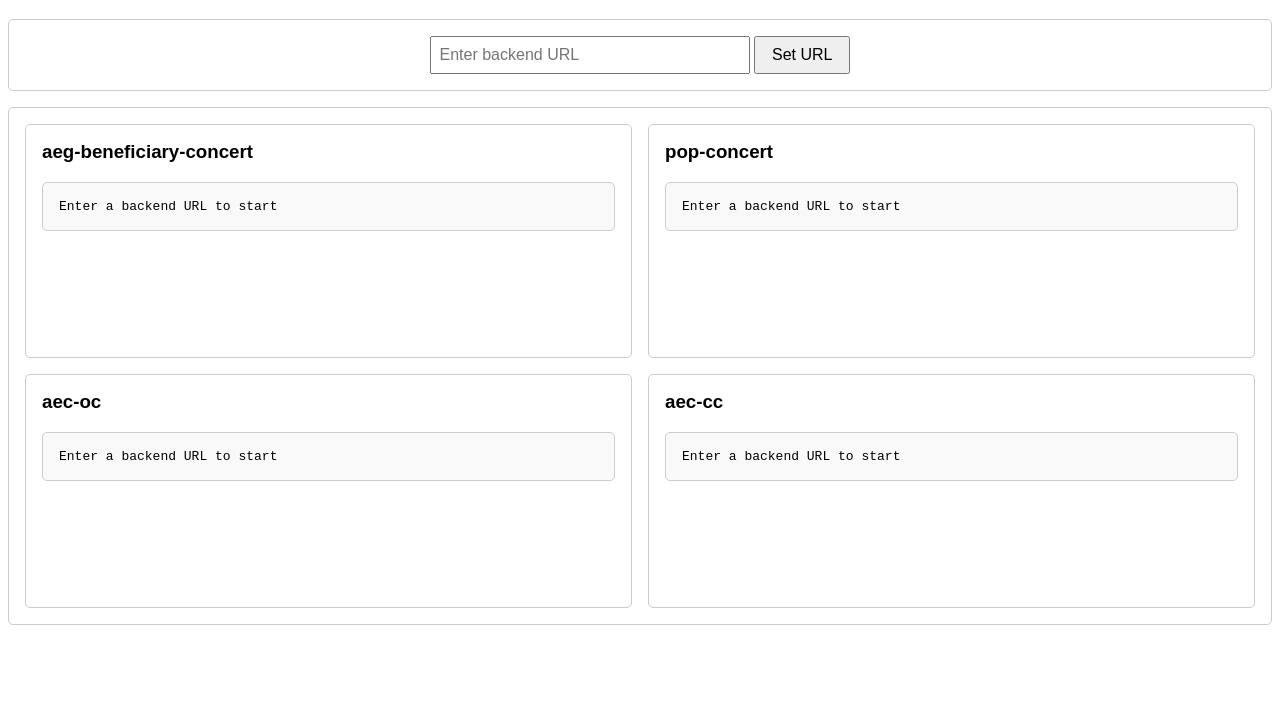
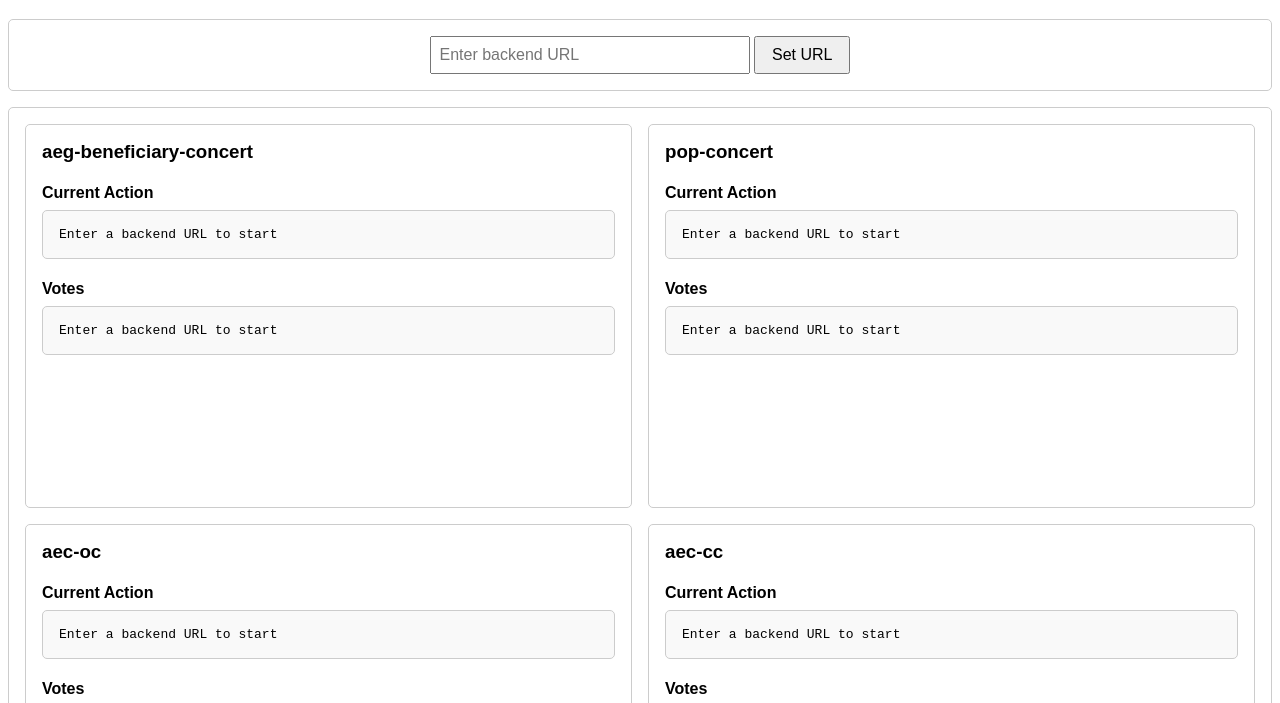
Before and after one commit to blz-it/aec-2024-skill08-s4-api, a website: page jury/index.html in a window 1280 px wide. Shown: the part 61-764 px from the top of the page. Drawn offline with Linux system fonts and the light colour scheme.

Commit message:
feat(jury-tool): show vote results

```diff
--- a/jury/index.html
+++ b/jury/index.html
@@ -19,7 +19,7 @@
       }
 
       #events > div {
-        min-height: 200px;
+        min-height: 350px;
       }
 
       div {
@@ -32,12 +32,17 @@
         margin-top: 0;
       }
 
+      h4 {
+        margin-bottom: 0.5rem;
+      }
+
       pre {
         background-color: #f9f9f9;
         border: 1px solid #ccc;
         border-radius: 5px;
         padding: 1rem;
         margin: 0;
+        margin-bottom: 1rem;
       }
 
       #urlInputContainer {
@@ -74,7 +79,7 @@
 
       let backendUrl = '';
 
-      // Create html elements for each event
+      // Create HTML elements for each event
       events.forEach((event) => {
         const div = document.createElement('div');
         div.id = event;
@@ -84,10 +89,23 @@
         h3.textContent = event;
         document.getElementById(event).appendChild(h3);
 
-        const pre = document.createElement('pre');
-        pre.id = event + '-data';
-        pre.textContent = 'Enter a backend URL to start';
-        document.getElementById(event).appendChild(pre);
+        const h4Subscribe = document.createElement('h4');
+        h4Subscribe.textContent = 'Current Action';
+        document.getElementById(event).appendChild(h4Subscribe);
+
+        const preSubscribe = document.createElement('pre');
+        preSubscribe.id = event + '-data';
+        preSubscribe.textContent = 'Enter a backend URL to start';
+        document.getElementById(event).appendChild(preSubscribe);
+
+        const h4Vote = document.createElement('h4');
+        h4Vote.textContent = 'Votes';
+        document.getElementById(event).appendChild(h4Vote);
+
+        const preVote = document.createElement('pre');
+        preVote.id = event + '-vote';
+        preVote.textContent = 'Enter a backend URL to start';
+        document.getElementById(event).appendChild(preVote);
       });
 
       document.getElementById('setUrlButton').addEventListener('click', () => {
@@ -101,6 +119,7 @@
         // Update text to "Loading..." once fetching starts
         events.forEach((event) => {
           document.getElementById(event + '-data').textContent = 'Loading...';
+          document.getElementById(event + '-vote').textContent = 'Loading...';
         });
 
         // Update data for each event, every second
@@ -112,6 +131,13 @@
                 document.getElementById(event + '-data').textContent =
                   JSON.stringify(data, null, 2);
               });
+
+            fetch(`${backendUrl}/events/${event}/vote/results`)
+              .then((response) => response.json())
+              .then((data) => {
+                document.getElementById(event + '-vote').textContent =
+                  JSON.stringify(data, null, 2);
+              });
           });
         }, 1000);
       }
```
